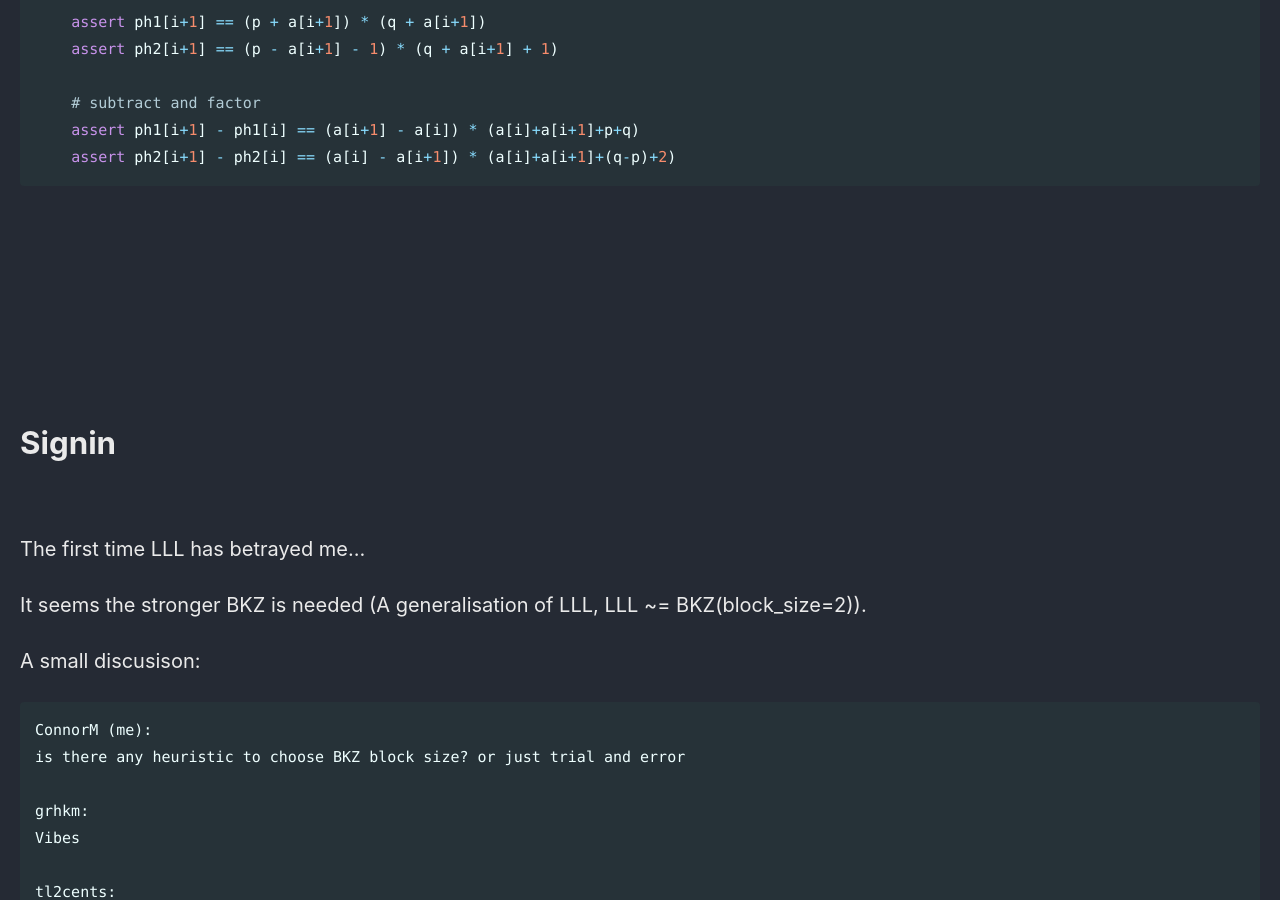
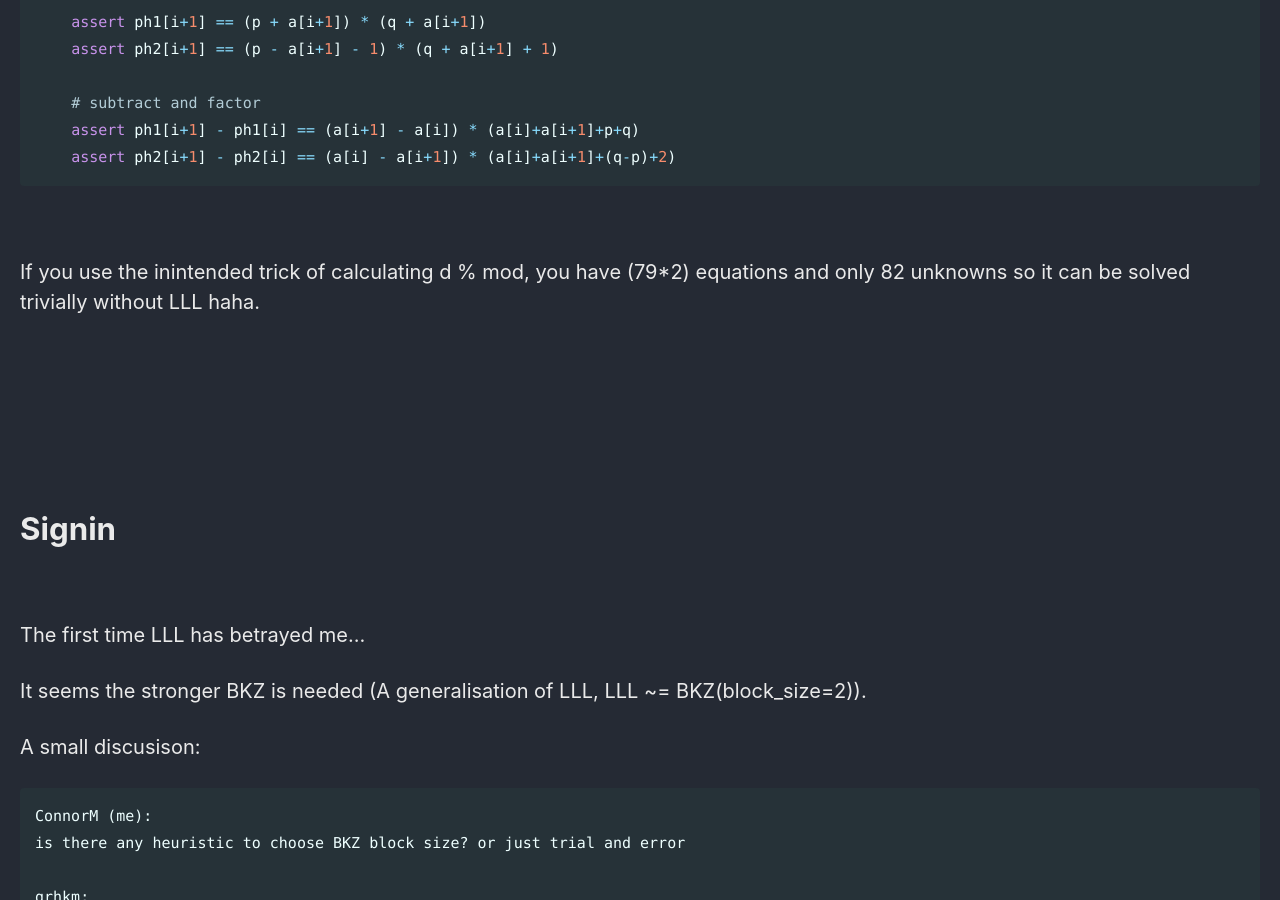
Before and after one commit to Connor-McCartney/Connor-McCartney.github.io, a Jekyll site: the page built from _pages/cryptography/other/0CTF2024.md, in a window 1280 px wide and 900 px high, scrolled down 5894 px. Built offline with Jekyll 4.4.1, drawn with Linux system fonts in a browser that asks for light colours; cached includes are drawn as plain includes.

Commit message:
Update 0CTF2024.md

```diff
--- a/_pages/cryptography/other/0CTF2024.md
+++ b/_pages/cryptography/other/0CTF2024.md
@@ -242,7 +242,7 @@ for i in range(79):
 
 <br>
 
-
+If you use the inintended trick of calculating d % mod, you have (79*2) equations and only 82 unknowns so it can be solved trivially without LLL haha.
 
 
 
```
